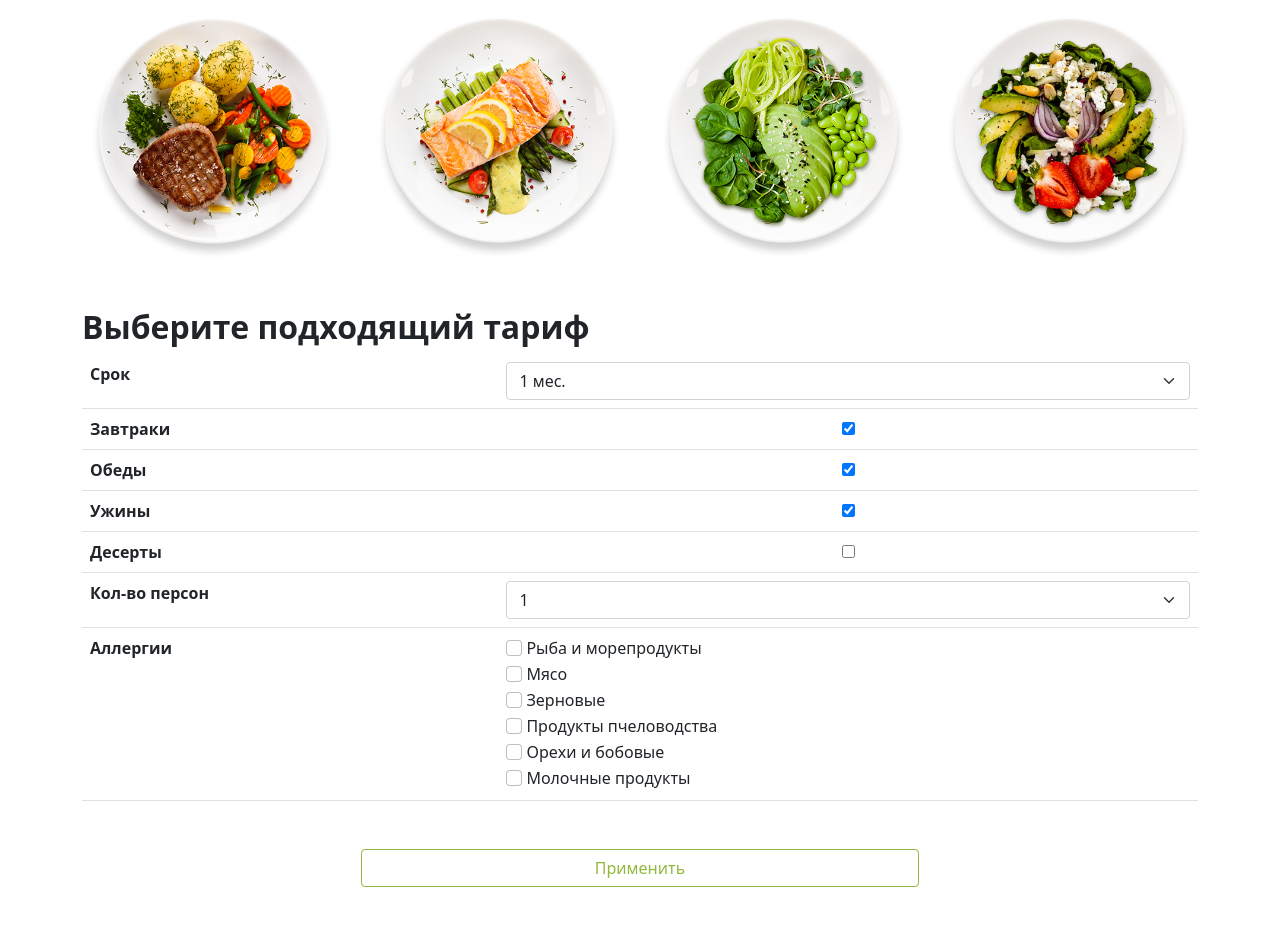
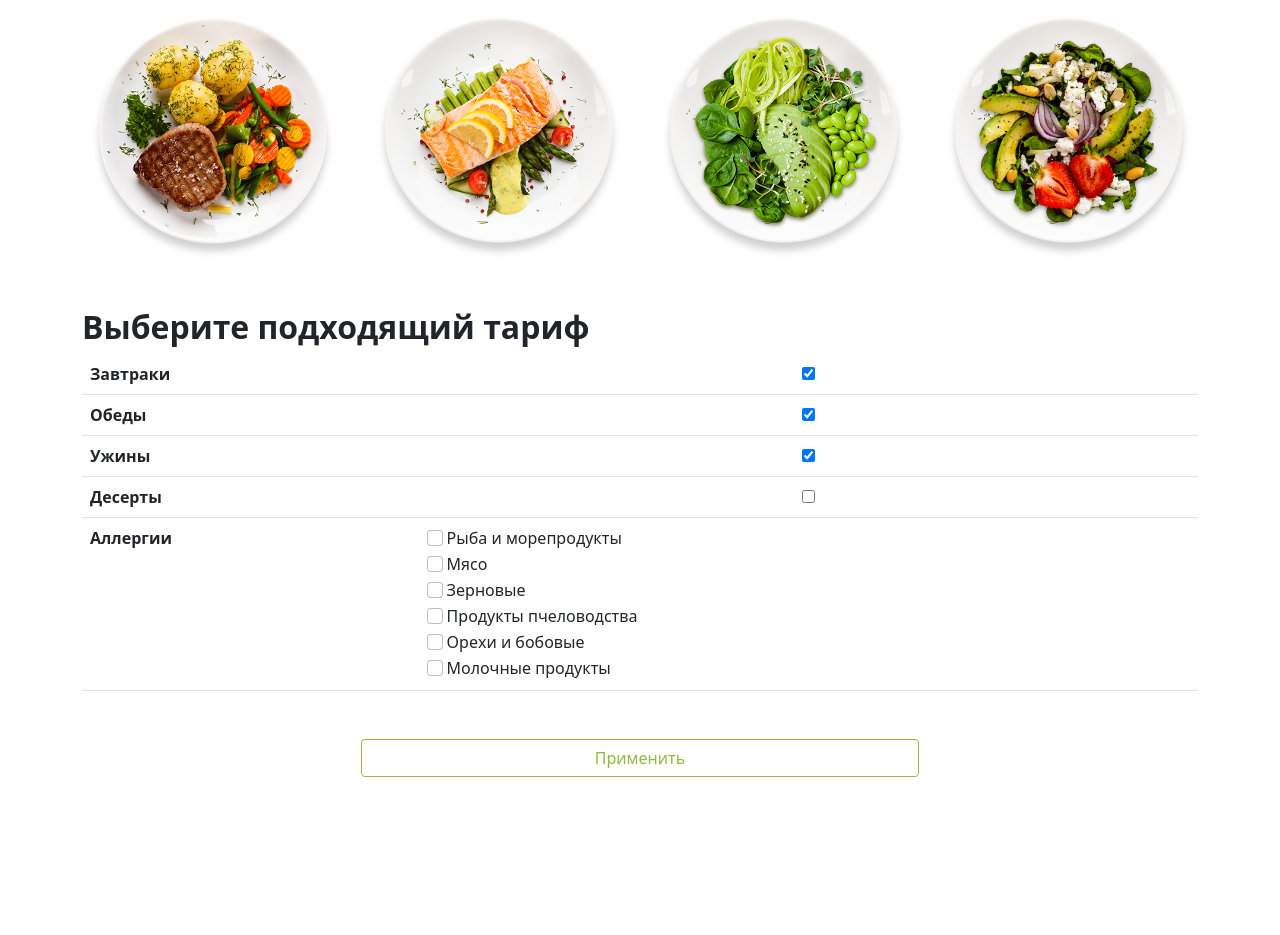
Before and after one commit to manilotw/Recipes, a Django app: page /order/ in a window 1280 px wide. Shown: the part 214-1149 px from the top of the page. After the commit the page ends 991 px from the top, so only its background shows below. Run offline with Django 4.2, Linux system fonts and the light colour scheme; parts of the project's set-up code (start-up, migrations or seed data) failed here and were passed over.

Commit message:
Убрал из админки, название тарифа, период, персоны

```diff
--- a/favorites/forms.py
+++ b/favorites/forms.py
@@ -11,15 +11,11 @@ class MealTariffForm(forms.ModelForm):
         model = MealTariff
         fields = [
             'diet_type',
-            'name', 'period', 'persons',
             'breakfast', 'lunch', 'dinner', 'desserts',
             'allergy_fish', 'allergy_meat', 'allergy_grains', 'allergy_honey', 'allergy_nuts', 'allergy_dairy'
         ]
         widgets = {
             'diet_type': forms.Select(attrs={'class': 'form-select'}),
-            'name': forms.TextInput(attrs={'class': 'form-control', 'placeholder': 'Название тарифа'}),
-            'period': forms.Select(attrs={'class': 'form-select'}),
-            'persons': forms.Select(attrs={'class': 'form-select'}),
         }
 
 
--- a/favorites/models.py
+++ b/favorites/models.py
@@ -184,16 +184,8 @@ class MealTariff(models.Model):
     # enforce one tariff per user at DB level
     user = models.OneToOneField(User, on_delete=models.CASCADE, related_name='meal_tariff')
 
-    PERIOD_CHOICES = [
-        ('1m', '1 month'),
-        ('3m', '3 months'),
-        ('6m', '6 months'),
-    ]
-
     # Основные параметры
     name = models.CharField(max_length=100, default='Standard Plan', verbose_name='Название тарифа')
-    period = models.CharField(max_length=2, choices=PERIOD_CHOICES, default='1m', verbose_name='Срок')
-    persons = models.PositiveIntegerField(default=1, verbose_name='Количество персон')
 
     DIET_CHOICES = [
         ('CLASSIC', 'Классическое'),
@@ -220,7 +212,7 @@ class MealTariff(models.Model):
     allergy_dairy = models.BooleanField(default=False, verbose_name='Молочные продукты')
 
     def __str__(self):
-        return f'{self.name} ({self.get_period_display()})'
+        return f'{self.name} ({self.get_diet_type_display()})'
 
 
 @receiver([post_save, post_delete], sender=DishIngredient)
--- a/favorites/templates/order.html
+++ b/favorites/templates/order.html
@@ -67,16 +67,6 @@
                 <table class="table text-center text-truncate mb-5">
                     <tbody>
                         <tr>
-                            <th scope="row" class="text-start">Срок</th>
-                            <td>
-                                <select name="period" class="form-select">
-                                    <option value="1m" selected>1 мес.</option>
-                                    <option value="3m">3 мес.</option>
-                                    <option value="6m">6 мес.</option>
-                                </select>
-                            </td>
-                        </tr>
-                        <tr>
                             <th scope="row" class="text-start">Завтраки</th>
                             <td>
                                 <input type="checkbox" name="breakfast" checked />
@@ -98,19 +88,6 @@
                             <th scope="row" class="text-start">Десерты</th>
                             <td>
                                 <input type="checkbox" name="desserts" />
-                            </td>
-                        </tr>
-                        <tr>
-                            <th scope="row" class="text-start">Кол-во персон</th>
-                            <td>
-                                <select name="persons" class="form-select">
-                                    <option value="1" selected>1</option>
-                                    <option value="2">2</option>
-                                    <option value="3">3</option>
-                                    <option value="4">4</option>
-                                    <option value="5">5</option>
-                                    <option value="6">6</option>
-                                </select>
                             </td>
                         </tr>
                         <tr>
```
Also changed, not shown: favorites/admin.py (+17 -4 lines), favorites/migrations/0013_remove_mealtariff_period_remove_mealtariff_persons.py (added).
